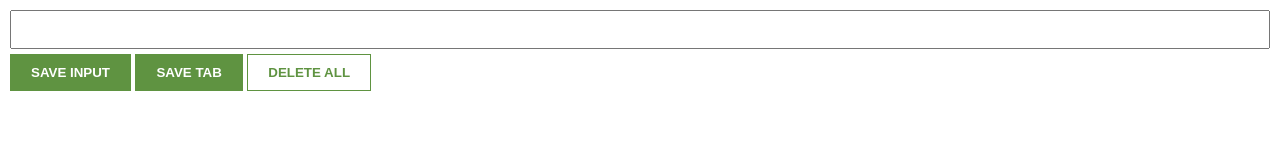
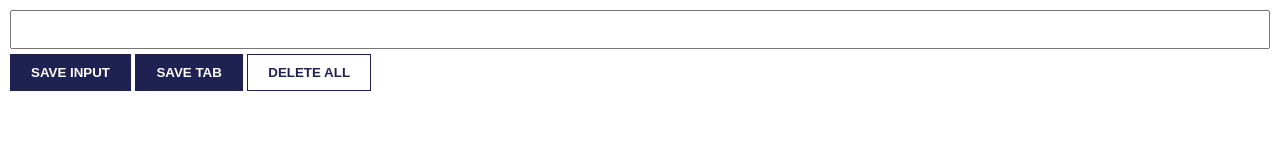
Before and after one commit to TheLofiBard/chrome-extension, a browser extension: page index.html in a window 1280 px wide. Drawn offline with Linux system fonts and the light colour scheme.

Commit message:
Version 1.1

```diff
--- a/index.css
+++ b/index.css
@@ -12,17 +12,17 @@ input {
 }
 
 button {
-    background-color: #5f9341;
+    background-color: #1f2153;
     color: white;
     font-weight: bold;
-    border: 1px solid #5f9341;
+    border: 1px solid #1f2153;
     margin-top: 5px;
     padding: 10px 20px;
 }
 
 #delete-btn {
     background-color: white;
-    color: #5f9341;
+    color: #1f2153;
 }
 
 ul {
@@ -37,6 +37,6 @@ li {
 }
 
 a {
-    color: #5f9341;
+    color: #1f2153;
     font-size: 1.3rem;
 }
```
Also changed, not shown: icon.png.
